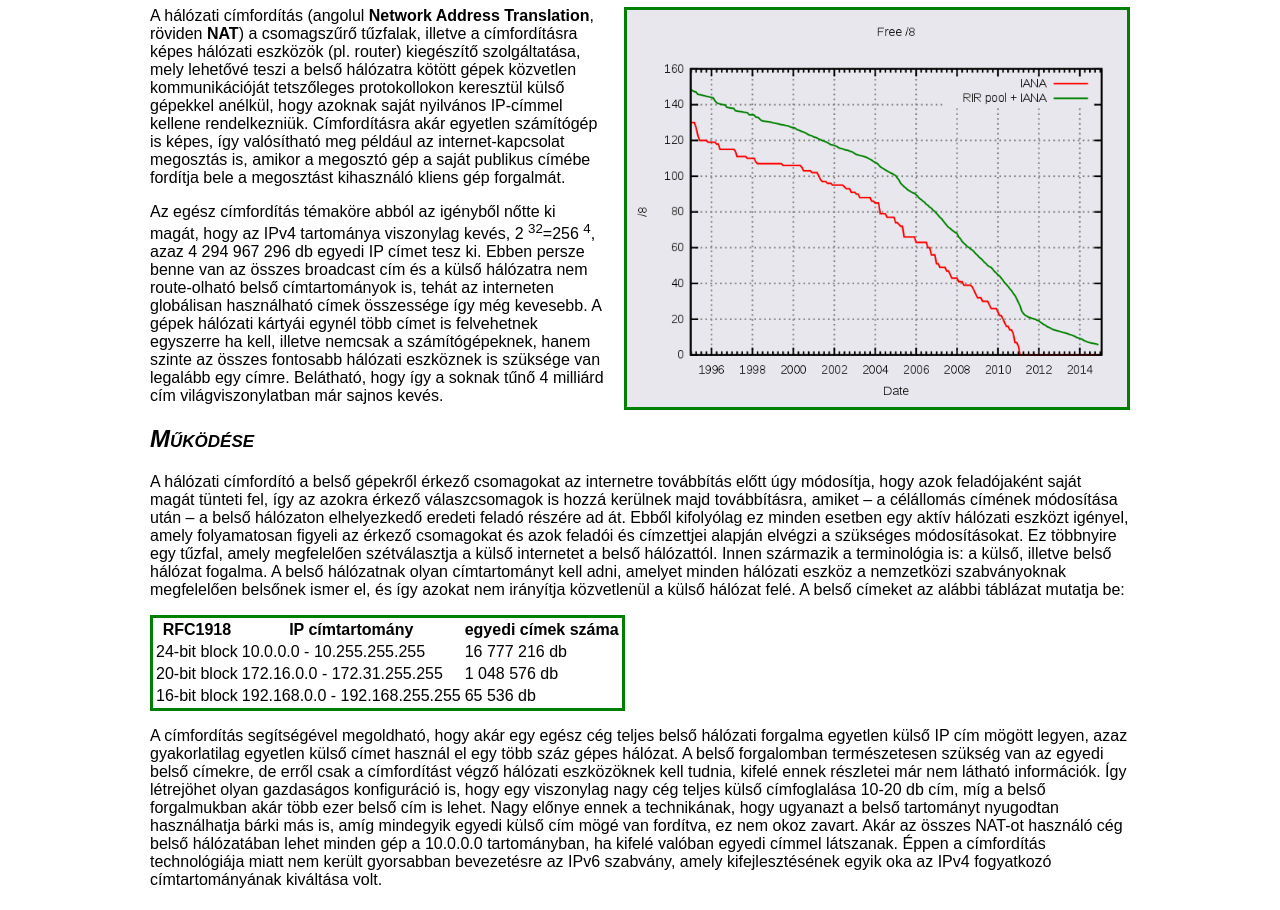
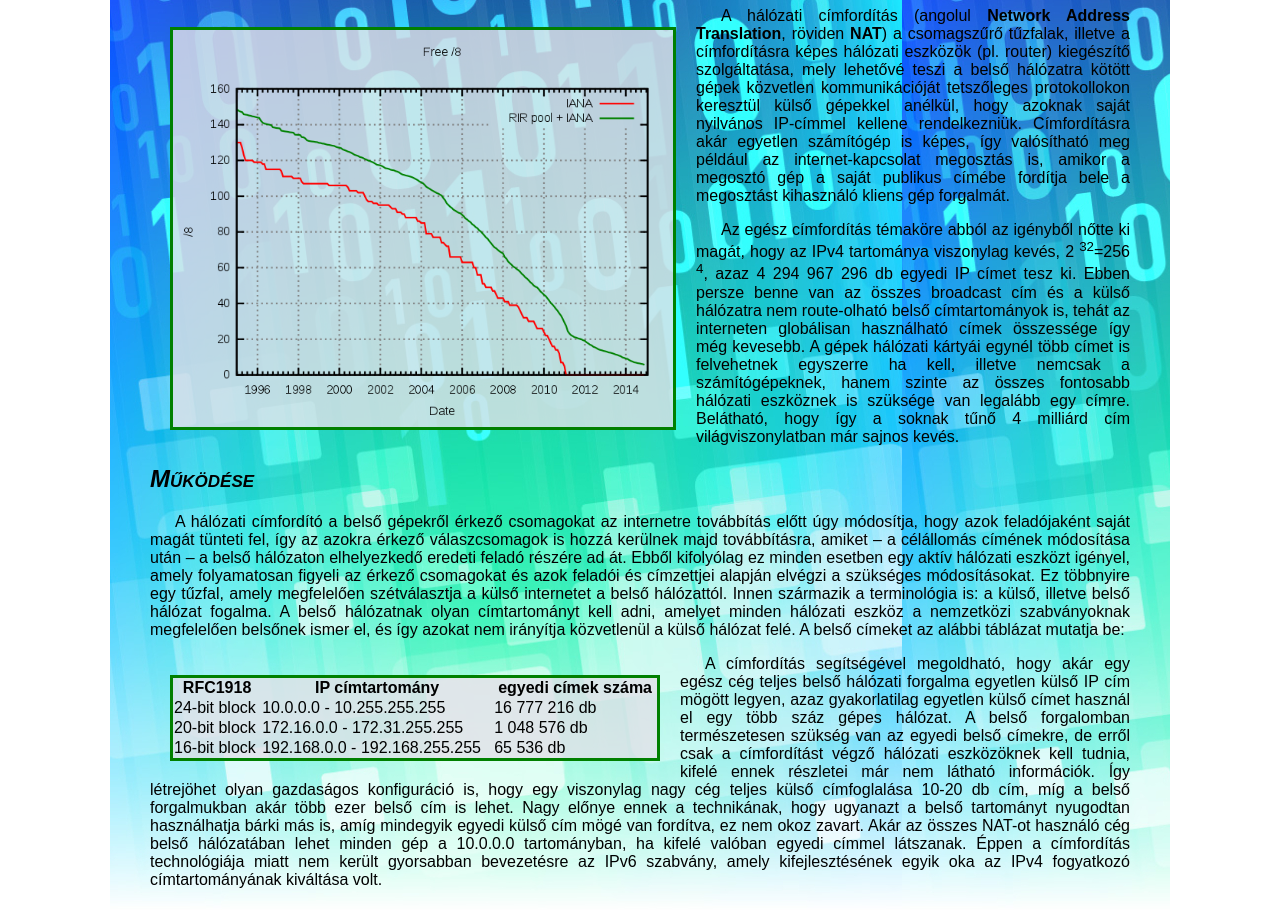
Before and after one commit to Balazs897/cimforditas, a plain HTML site: page index.html in a window 1280 px wide. Shown: the part 133-1043 px from the top of the page. Drawn offline with Linux system fonts and the light colour scheme.

Commit message:
12. feladat

```diff
--- a/index.html
+++ b/index.html
@@ -50,7 +50,7 @@
     megfelelően
     belsőnek ismer el, és így azokat nem irányítja közvetlenül a külső hálózat felé. A belső címeket az alábbi táblázat
     mutatja be:</p>
-  <table class="frames">
+  <table class="frame">
     <tr class="zold">
       <th>RFC1918</th>
       <th>IP címtartomány</th>
@@ -72,21 +72,7 @@
       <td>65 536 db</td>
     </tr>
 
-
-
-
-
-
-
-
-
-
   </table>
-
-
-
-
-
   <p>A címfordítás segítségével megoldható, hogy akár egy egész cég teljes belső hálózati forgalma egyetlen külső IP cím
     mögött legyen, azaz gyakorlatilag egyetlen külső címet használ el egy több száz gépes hálózat. A belső forgalomban
     természetesen szükség van az egyedi belső címekre, de erről csak a címfordítást végző hálózati eszközöknek kell
@@ -103,6 +89,6 @@
 
 </div>
 Forrás: <a
-  href="https://hu.wikipedia.org/wiki/Hálózati_címfordítás">https://hu.wikipedia.org/wiki/Hálózati_címfordítás</a>
+  href="https://hu.wikipedia.org/wiki/Hálózati_címfordítás" target="_blank">https://hu.wikipedia.org/wiki/Hálózati_címfordítás</a>
 
 </html>
--- a/styles.css
+++ b/styles.css
@@ -7,6 +7,7 @@ body {
 }
 
 #content {
+  background-image: url(hatter.jpg);
   background-color: rgba(255, 255, 255, 0.6);
   margin-left: auto;
   margin-right: auto;
@@ -40,6 +41,8 @@ h2 {
 }
 
 p.imgtitle {
+  font-style: italic;
+  text-align: center;
   font-size: 1.1em;
   margin: 0;
 }
@@ -47,9 +50,17 @@ p.imgtitle {
 table,
 .frame {
   border: 3px solid green;
+  float: left;
+  margin: 20px;
+  border-collapse: collapse;
 }
 
 a:link,
 a:visited {
   color: blue;
 }
+
+p {
+  text-indent: 25px;
+  text-align: justify;
+}
```
